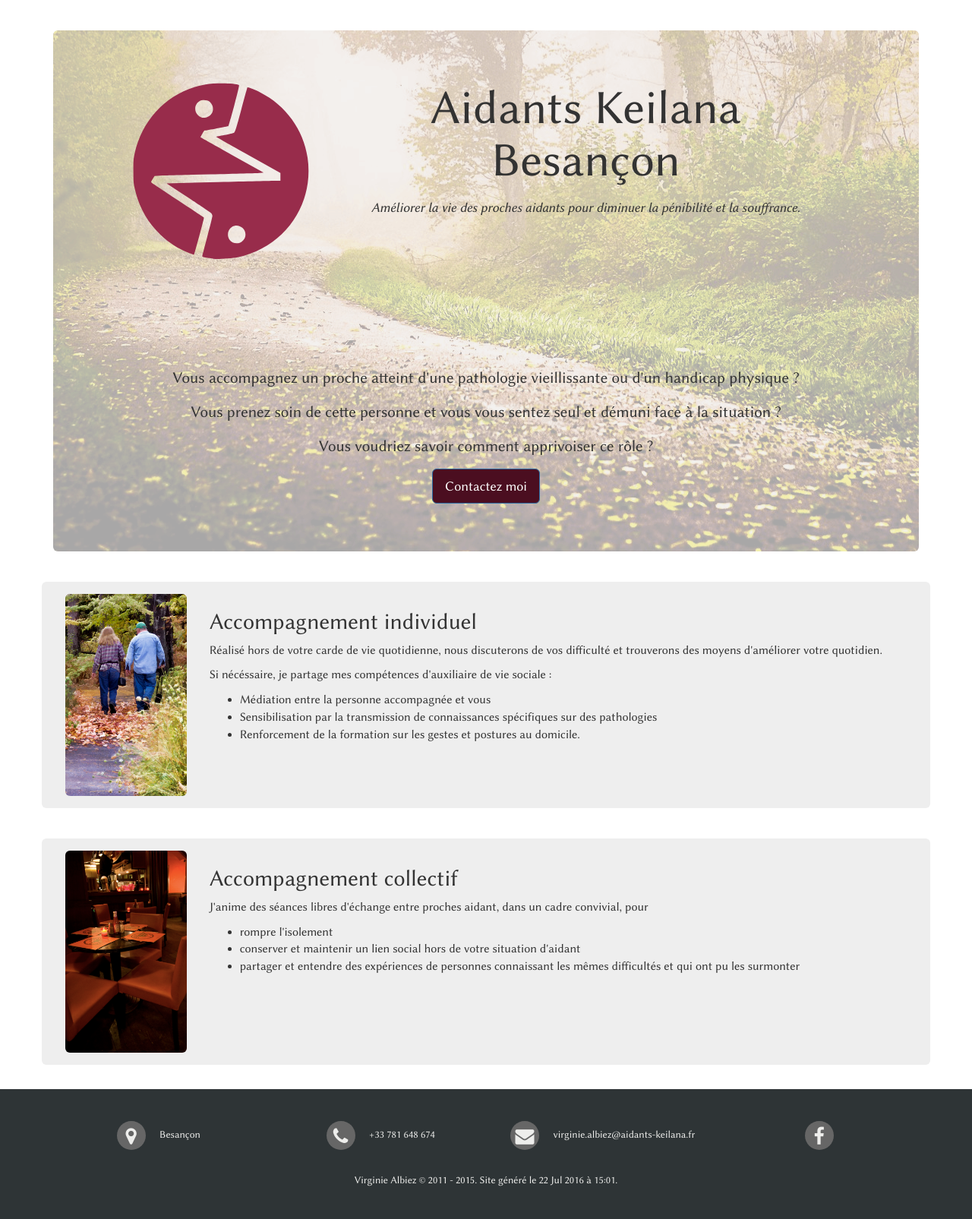
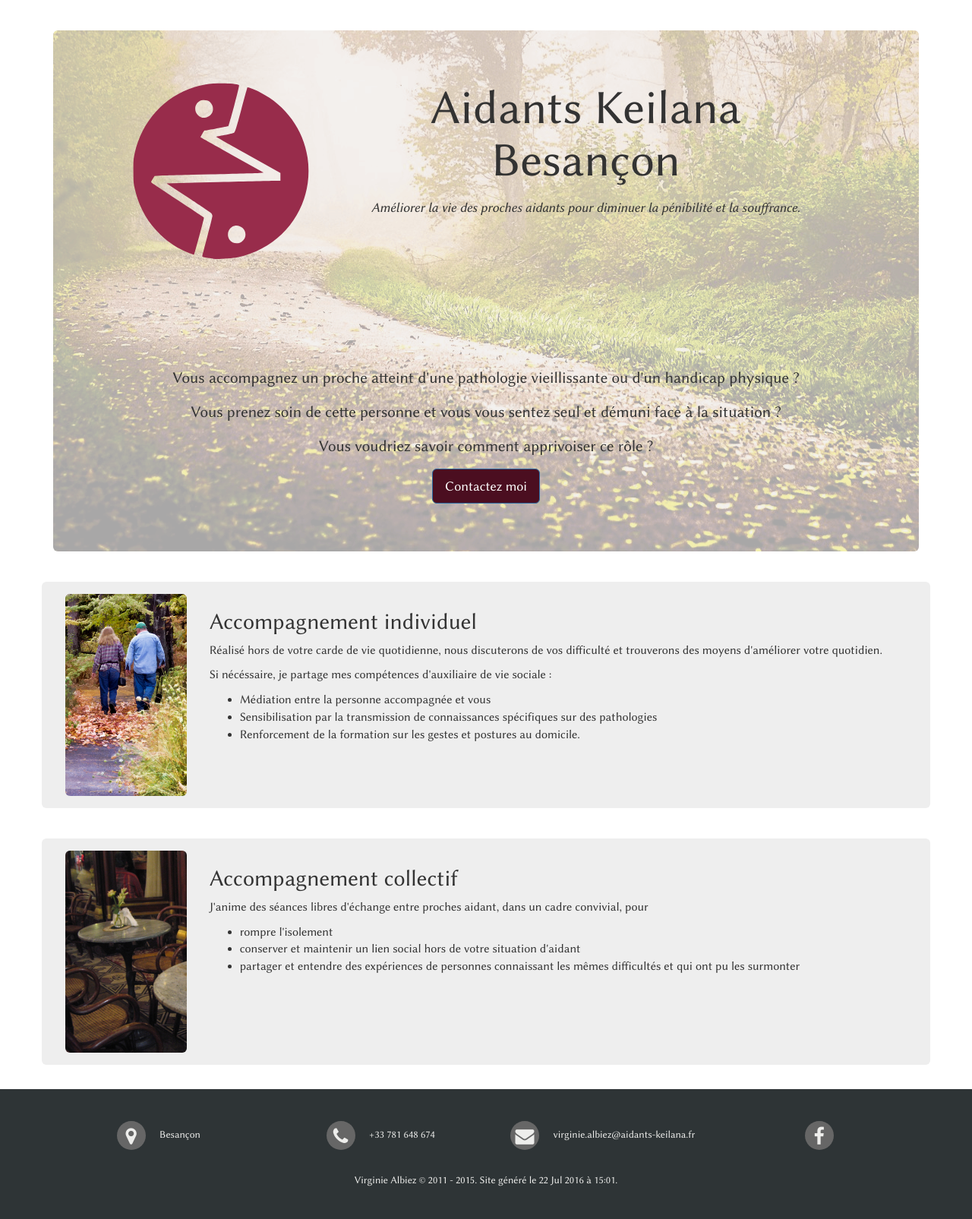
Before and after one commit to aidants-keilana/aidants-keilana.github.io, a Jekyll site: the page built from index.html, in a window 1280 px wide. Shown: the whole page at 76% size. Built offline with Jekyll 4.4.1, drawn with Linux system fonts in a browser that asks for light colours.

Commit message:
Change image to group coaching

```diff
--- /dev/null
+++ b/assets/images/group.credit.txt
@@ -0,0 +1 @@
+https://www.flickr.com/photos/y_i/
--- /dev/null
+++ b/assets/images/group2.credit.txt
@@ -0,0 +1 @@
+https://www.flickr.com/photos/signe_karin/
--- a/index.html
+++ b/index.html
@@ -45,7 +45,7 @@ layout: default
   <div class="spacer-40"></div>
   <div class="row service-detail">
     <div class="col-md-2">
-      <img alt='marcher ensemble' src='/assets/images/group.png' width="250" class="img-responsive center-block service-image">
+      <img alt='marcher ensemble' src='/assets/images/group2.png' width="250" class="img-responsive center-block service-image">
     </div>
     <div class="col-md-10">
       <h2>Accompagnement collectif</h2>
```
Also changed, not shown: assets/images/group2-full.jpg (added), assets/images/group2.png (added), 1 other file.
